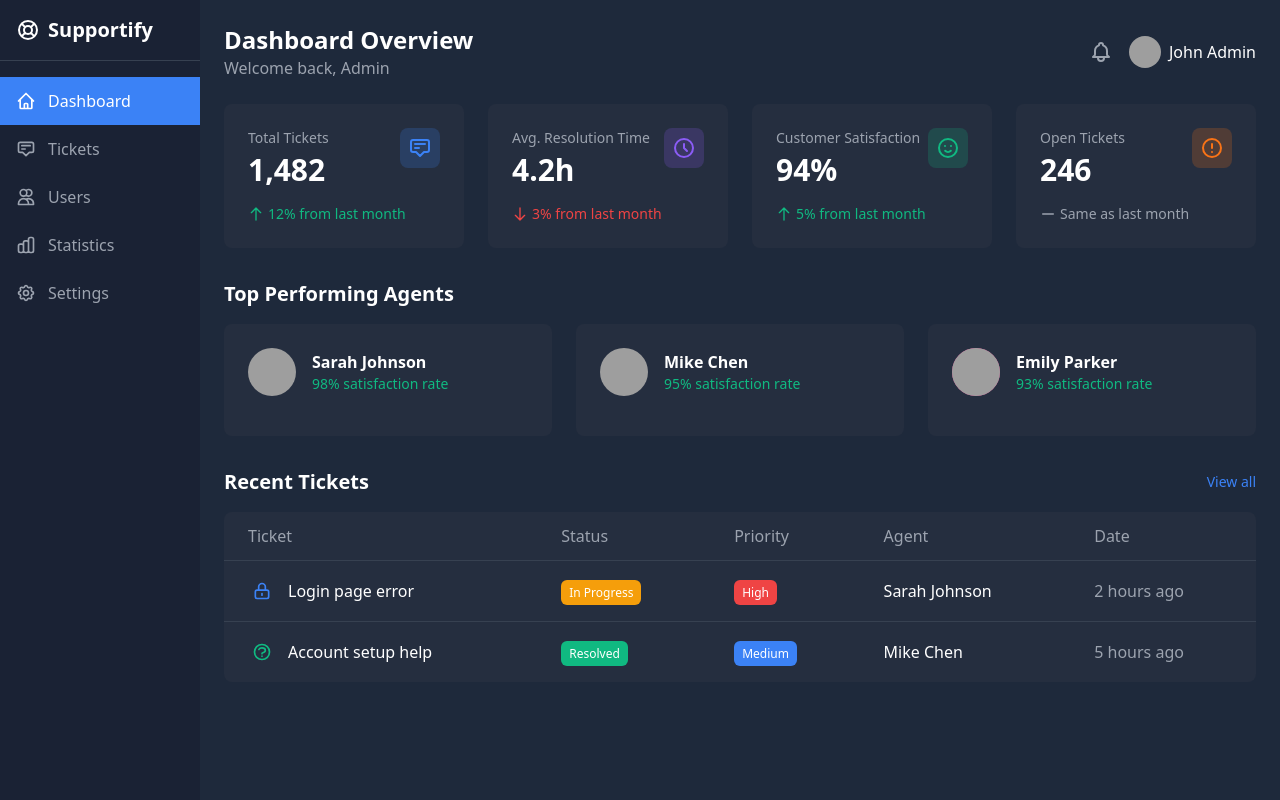
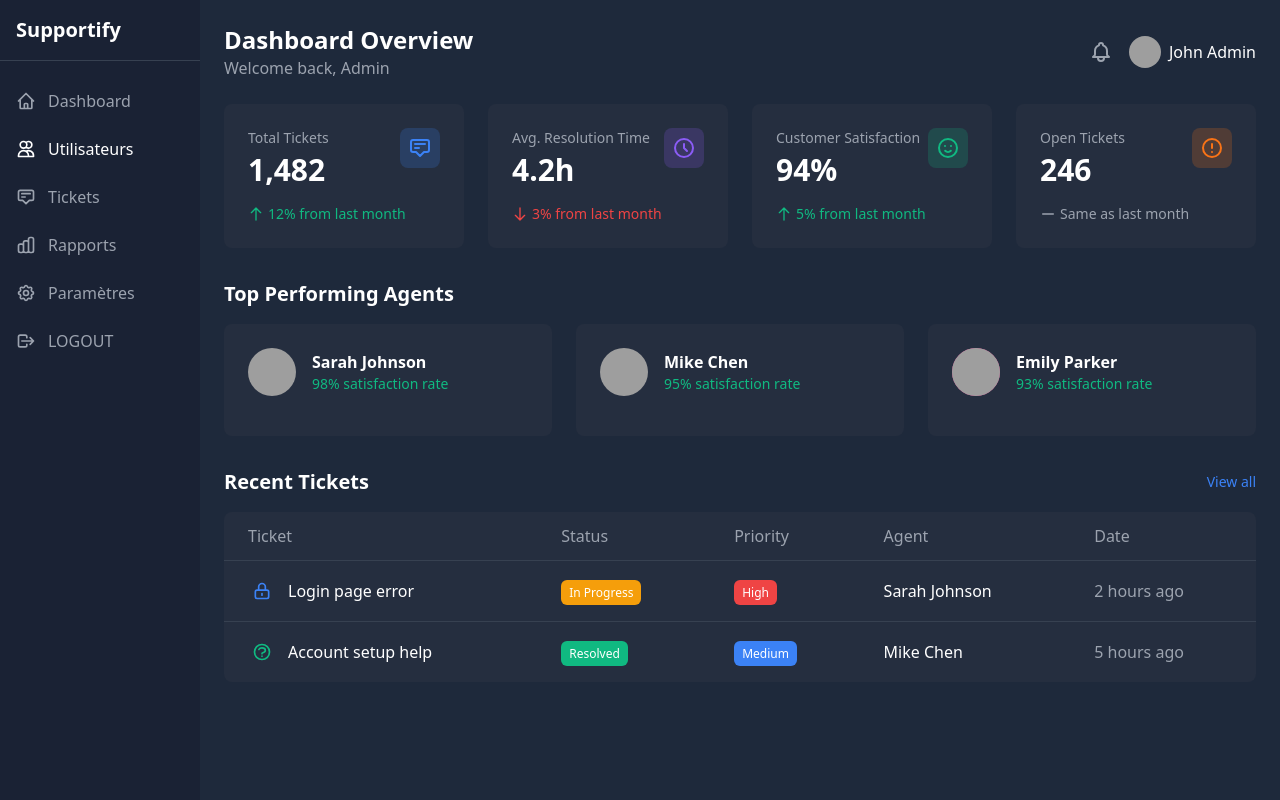
Before and after one commit to NadaZirari/Supportify-fil-rouge, a Laravel app: page /dashboard/admin in a window 1280 px wide. Run offline with Laravel 12, Linux system fonts and the light colour scheme; a user stored in the database is signed in; data comes from the database, SQL or seed files in the repository; parts of the project's set-up code (start-up, migrations or seed data) failed here and were passed over; some libraries are stand-ins or nearby versions; grey boxes are pictures that could not be loaded.

Commit message:
ajouter les svg dans fronts dans la sidebar

```diff
--- a/filrouge/resources/views/dashboard/admin-dashboard.blade.php
+++ b/filrouge/resources/views/dashboard/admin-dashboard.blade.php
@@ -30,18 +30,21 @@
 <body class="bg-content text-white flex h-screen">
     <!-- Sidebar -->
     <div class="w-[200px] bg-sidebar flex-shrink-0 flex flex-col">
-        <div class="p-4 font-bold text-xl flex items-center border-b border-gray-700">
-            <svg xmlns="http://www.w3.org/2000/svg" class="h-6 w-6 mr-2" fill="none" viewBox="0 0 24 24" stroke="currentColor">
-                <path stroke-linecap="round" stroke-linejoin="round" stroke-width="2" d="M18.364 5.636l-3.536 3.536m0 5.656l3.536 3.536M9.172 9.172L5.636 5.636m3.536 9.192l-3.536 3.536M21 12a9 9 0 11-18 0 9 9 0 0118 0zm-5 0a4 4 0 11-8 0 4 4 0 018 0z" />
-            </svg>
+        <div class="p-4 font-bold text-xl border-b border-gray-700">
             Supportify
         </div>
         <nav class="flex-1 py-4">
-            <a href="#" class="flex items-center px-4 py-3 text-white bg-blue">
+            <a href="{{ route('admin-dashboard') }}" class="flex items-center px-4 py-3 text-gray-400 hover:text-white">
                 <svg xmlns="http://www.w3.org/2000/svg" class="h-5 w-5 mr-3" fill="none" viewBox="0 0 24 24" stroke="currentColor">
                     <path stroke-linecap="round" stroke-linejoin="round" stroke-width="2" d="M3 12l2-2m0 0l7-7 7 7M5 10v10a1 1 0 001 1h3m10-11l2 2m-2-2v10a1 1 0 01-1 1h-3m-6 0a1 1 0 001-1v-4a1 1 0 011-1h2a1 1 0 011 1v4a1 1 0 001 1m-6 0h6" />
                 </svg>
                 Dashboard
+            </a>
+            <a href="{{ route('user_management') }}" class="flex items-center px-4 py-3 text-white ">
+                <svg xmlns="http://www.w3.org/2000/svg" class="h-5 w-5 mr-3" fill="none" viewBox="0 0 24 24" stroke="currentColor">
+                    <path stroke-linecap="round" stroke-linejoin="round" stroke-width="2" d="M12 4.354a4 4 0 110 5.292M15 21H3v-1a6 6 0 0112 0v1zm0 0h6v-1a6 6 0 00-9-5.197M13 7a4 4 0 11-8 0 4 4 0 018 0z" />
+                </svg>
+                Utilisateurs
             </a>
             <a href="{{ route('ticket_management') }}" class="flex items-center px-4 py-3 text-gray-400 hover:text-white">
                 <svg xmlns="http://www.w3.org/2000/svg" class="h-5 w-5 mr-3" fill="none" viewBox="0 0 24 24" stroke="currentColor">
@@ -49,28 +52,29 @@
                 </svg>
                 Tickets
             </a>
-            <a href="{{ route('user_management') }}" class="flex items-center px-4 py-3 text-gray-400 hover:text-white">
-                <svg xmlns="http://www.w3.org/2000/svg" class="h-5 w-5 mr-3" fill="none" viewBox="0 0 24 24" stroke="currentColor">
-                    <path stroke-linecap="round" stroke-linejoin="round" stroke-width="2" d="M12 4.354a4 4 0 110 5.292M15 21H3v-1a6 6 0 0112 0v1zm0 0h6v-1a6 6 0 00-9-5.197M13 7a4 4 0 11-8 0 4 4 0 018 0z" />
-                </svg>
-                Users
-            </a>
             <a href="#" class="flex items-center px-4 py-3 text-gray-400 hover:text-white">
                 <svg xmlns="http://www.w3.org/2000/svg" class="h-5 w-5 mr-3" fill="none" viewBox="0 0 24 24" stroke="currentColor">
                     <path stroke-linecap="round" stroke-linejoin="round" stroke-width="2" d="M9 19v-6a2 2 0 00-2-2H5a2 2 0 00-2 2v6a2 2 0 002 2h2a2 2 0 002-2zm0 0V9a2 2 0 012-2h2a2 2 0 012 2v10m-6 0a2 2 0 002 2h2a2 2 0 002-2m0 0V5a2 2 0 012-2h2a2 2 0 012 2v14a2 2 0 01-2 2h-2a2 2 0 01-2-2z" />
                 </svg>
-                Statistics
+                Rapports
             </a>
             <a href="#" class="flex items-center px-4 py-3 text-gray-400 hover:text-white">
                 <svg xmlns="http://www.w3.org/2000/svg" class="h-5 w-5 mr-3" fill="none" viewBox="0 0 24 24" stroke="currentColor">
                     <path stroke-linecap="round" stroke-linejoin="round" stroke-width="2" d="M10.325 4.317c.426-1.756 2.924-1.756 3.35 0a1.724 1.724 0 002.573 1.066c1.543-.94 3.31.826 2.37 2.37a1.724 1.724 0 001.065 2.572c1.756.426 1.756 2.924 0 3.35a1.724 1.724 0 00-1.066 2.573c.94 1.543-.826 3.31-2.37 2.37a1.724 1.724 0 00-2.572 1.065c-.426 1.756-2.924 1.756-3.35 0a1.724 1.724 0 00-2.573-1.066c-1.543.94-3.31-.826-2.37-2.37a1.724 1.724 0 00-1.065-2.572c-1.756-.426-1.756-2.924 0-3.35a1.724 1.724 0 001.066-2.573c-.94-1.543.826-3.31 2.37-2.37.996.608 2.296.07 2.572-1.065z" />
                     <path stroke-linecap="round" stroke-linejoin="round" stroke-width="2" d="M15 12a3 3 0 11-6 0 3 3 0 016 0z" />
                 </svg>
-                Settings
+                Paramètres
             </a>
+            <a href="{{ route('logout') }}" class="flex items-center px-4 py-3 text-gray-400 hover:text-white">
+    <svg xmlns="http://www.w3.org/2000/svg" class="h-5 w-5 mr-3" fill="none" viewBox="0 0 24 24" stroke="currentColor">
+        <path stroke-linecap="round" stroke-linejoin="round" stroke-width="2"
+              d="M17 16l4-4m0 0l-4-4m4 4H7m6 4v1a2 2 0 01-2 2H5a2 2 0 01-2-2V7a2 2 0 012-2h6a2 2 0 012 2v1"/>
+    </svg>
+    LOGOUT
+</a>
+
         </nav>
     </div>
-
     <!-- Main Content -->
     <div class="flex-1 flex flex-col overflow-hidden">
         <div class="p-6 flex-1 overflow-auto">
--- a/filrouge/routes/web.php
+++ b/filrouge/routes/web.php
@@ -51,6 +51,11 @@ Route::get('user-management', function() {
 Route::get('ticket-management', function() {
     return view('admin.ticket_management');
 })->name('ticket_management');
+
+
+Route::get('admin-dashboard', function() {
+    return view('dashboard.admin-dashboard');
+})->name('admin-dashboard');
 
 
 // Routes de réinitialisation de mot de passe
```
Also changed, not shown: filrouge/resources/views/admin/ticket_management.blade.php (+18 -11 lines), filrouge/resources/views/admin/user_management.blade.php (+12 -3 lines).
